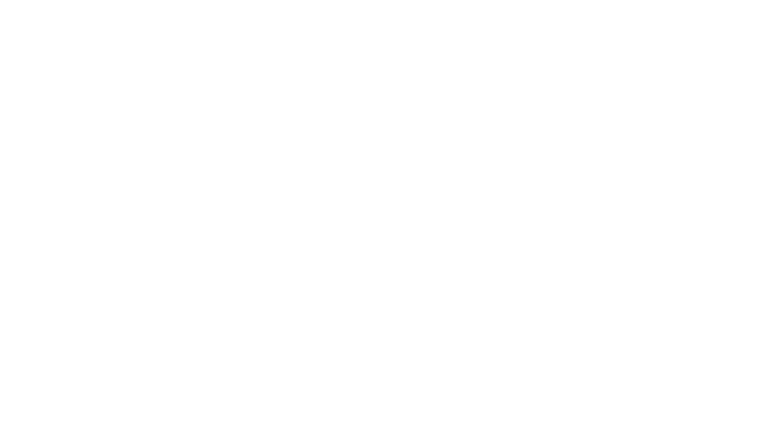
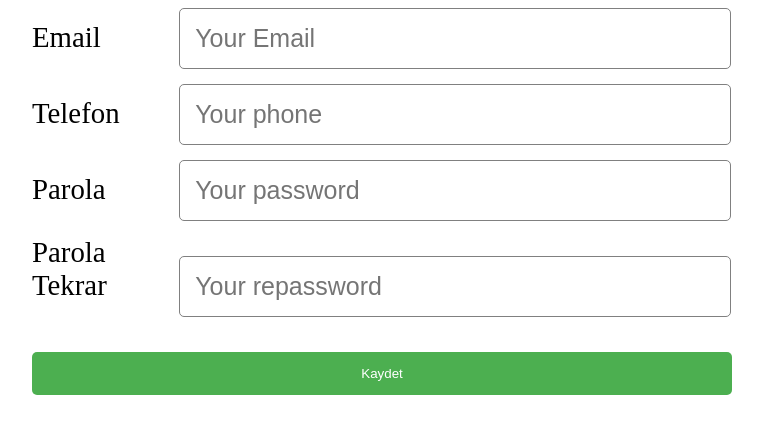
Before and after one commit to batuhanilgarr/JQuery-Examples, a plain HTML site: page 9 - Jquery From Validation/index.html in a window 1280 px wide. Shown: the whole page, without its empty margins (258-1021 px from the left). Drawn offline with nearby package versions, Linux system fonts and the light colour scheme.

Commit message:
add controller

```diff
--- a/9 - Jquery From Validation/index.html
+++ b/9 - Jquery From Validation/index.html
@@ -8,10 +8,114 @@
  <title>Jquery Form Validation</title>
  <script src="https://code.jquery.com/jquery-3.6.0.min.js"></script>
 
+ <style>
+  #wrapper {
+   width: 700px;
+   margin: 0 auto;
+  }
+
+  body {
+   font-size: 180%;
+  }
+
+  input {
+   padding: 15px;
+   font-size: 25px;
+   border-radius: 5px;
+   border: 1px solid grey;
+   width: 520px;
+  }
+
+  label {
+   display: inline-block;
+   width: 140px;
+  }
+
+  .form-group {
+   margin-bottom: 15px;
+  }
+
+  button {
+   background-color: #4CAF50;
+   color: white;
+   padding: 14px 20px;
+   border-radius: 5px;
+   cursor: pointer;
+   border: none;
+   margin-top: 20px;
+   width: 100%;
+  }
+
+  #error {
+   color: red;
+   text-align: left;
+  }
+ </style>
+
 </head>
 
 <body>
 
+ <div id="wrapper">
+
+  <div id="error">
+
+  </div>
+
+  <div class="form-group">
+   <label for="email">Email</label>
+   <input type="text" name="email" id="email" placeholder="Your Email">
+  </div>
+
+  <div class="form-group">
+   <label for="phone">Telefon</label>
+   <input type="text" name="phone" id="phone" placeholder="Your phone">
+  </div>
+
+  <div class="form-group">
+   <label for="password">Parola</label>
+   <input type="text" name="password" id="password" placeholder="Your password">
+  </div>
+
+  <div class="form-group">
+   <label for="repassword">Parola Tekrar</label>
+   <input type="text" name="repassword" id="repassword" placeholder="Your repassword">
+  </div>
+
+  <button id="btn">Kaydet</button>
+
+ </div> <!-- #wrapper -->
+
+ <script>
+  $(function () {
+
+   var errormessage = ""; // error message
+
+   function isEmail(){
+    var pattern = "'\w+@[a-zA-Z_]+?\.[a-zA-Z]{2,3}$";
+   }
+
+   $("#btn").click(function () { // click event on button
+    if ($("#email").val() == "") { // if email is empty
+     errormessage += "<p>Email alanı zorunlu alan</p>"; // add error message
+    }
+    if ($("#phone").val() == "") { // if phone is empty
+     errormessage += "<p>Telefon alanı zorunlu alan</p>"; // add error message
+    }
+    if ($("#password").val() == "") { // if password is empty
+     errormessage += "<p>Password alanı zorunlu alan</p>"; // add error message
+    }
+    if ($("#password").val() != $("#repassword").val()) { // if password and repassword are not equal
+     errormessage += "<p>Parola alanları eşleşmiyor</p>"; // add error message
+    }
+
+    if (errormessage != "") { // if error message is not empty
+     $("#error").html(errormessage); // show error message
+    }
+   });
+  });
+ </script>
+
 </body>
 
 </html>
```
